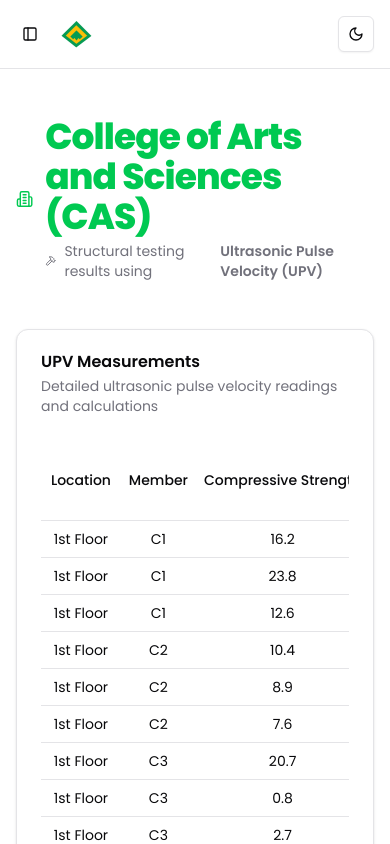
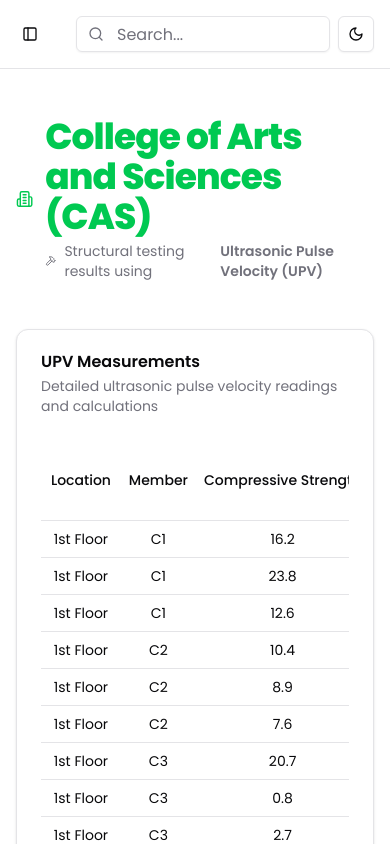
Before and after one commit to jnssvdl/structsure, a Next.js app: page /buildings/college-of-arts-and-sciences/machines/ultrasonic-pulse-velocity/data in a window 390 px wide. Shown: the top 844 px of the page. Built offline with nearby package versions, Linux system fonts and the light colour scheme.

Commit message:
feat: simplify search bar visibility by displaying it on all screen sizes

```diff
--- a/app/buildings/[buildingId]/machines/[machineId]/data/layout.tsx
+++ b/app/buildings/[buildingId]/machines/[machineId]/data/layout.tsx
@@ -100,9 +100,7 @@ export default async function DataLayout({
                 </div>
 
                 <div className="flex items-center gap-2">
-                  <div className="hidden md:block">
-                    <Searchbar />
-                  </div>
+                  <Searchbar />
                   <ModeToggle />
                 </div>
               </div>
--- a/app/buildings/[buildingId]/machines/[machineId]/page.tsx
+++ b/app/buildings/[buildingId]/machines/[machineId]/page.tsx
@@ -43,9 +43,7 @@ export default async function MachinePage({
           </Link>
 
           <div className="flex items-center gap-4">
-            <div className="hidden sm:block">
-              <Searchbar />
-            </div>
+            <Searchbar />
             <ModeToggle />
           </div>
         </div>
```
